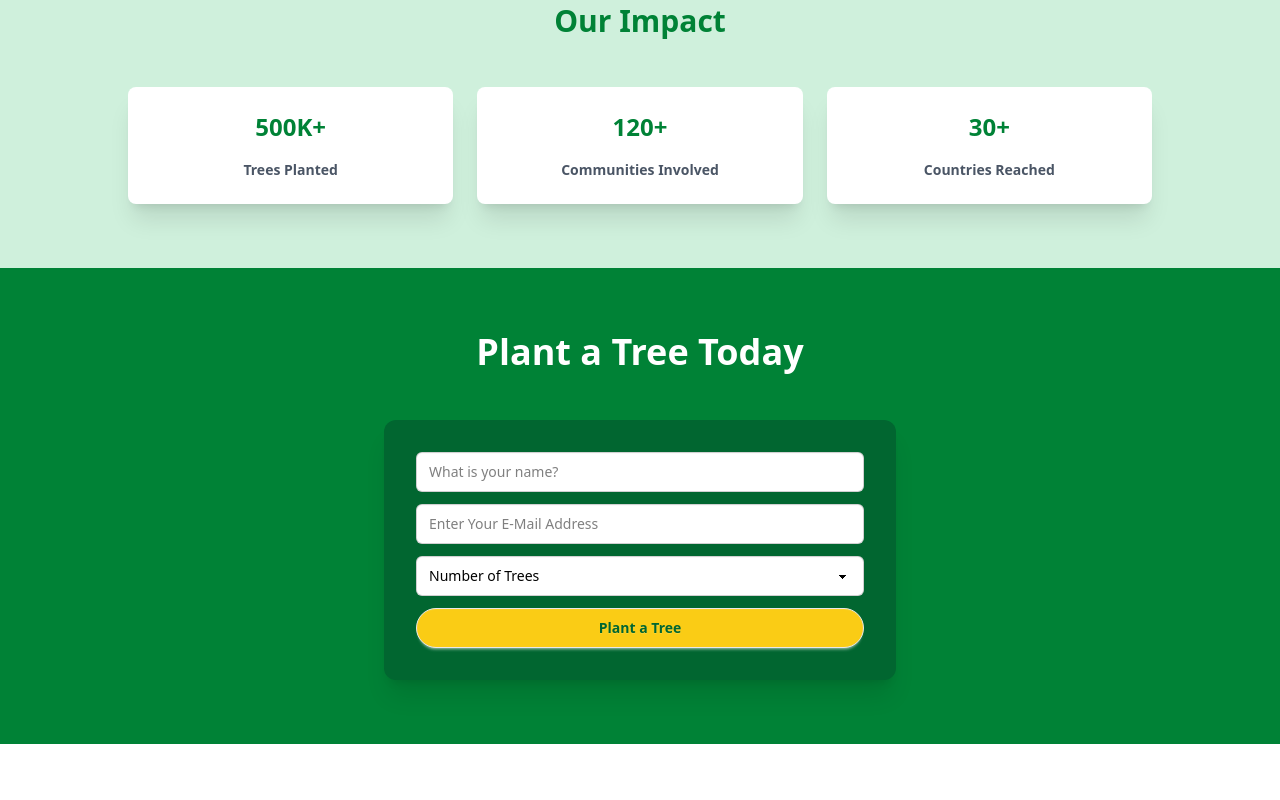
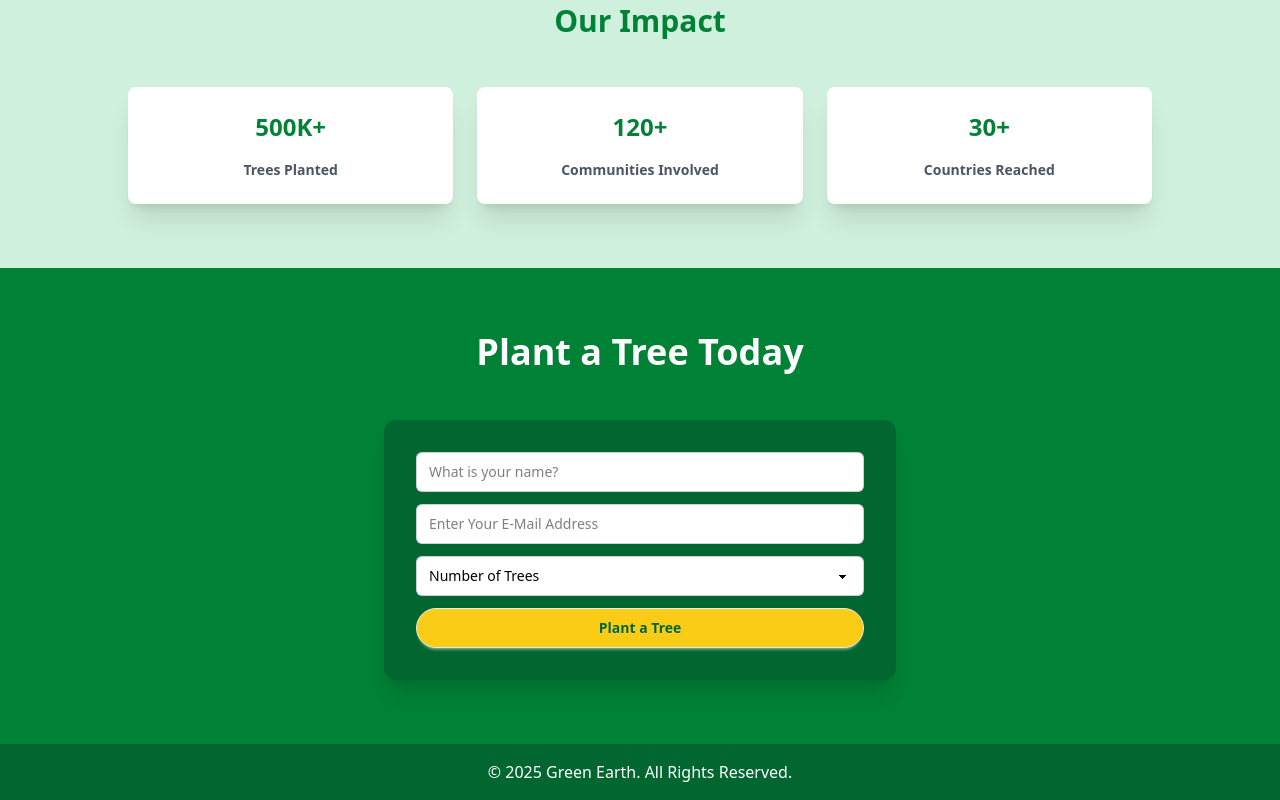
Before and after one commit to Kaosarjoy/green-earth, a plain HTML site: page index.html in a window 1280 px wide. Shown: the part 1889-2689 px from the top of the page. Before the commit the page ends 2633 px from the top, so only its background shows below. Drawn offline with nearby package versions, Linux system fonts and the light colour scheme.

Commit message:
footer design

```diff
--- a/index.html
+++ b/index.html
@@ -207,7 +207,8 @@
         </form>
     </div>
 </section>
-
+<!--Footer -->
+<footer class="bg-green-800 text-center text-white p-4 items-center">© 2025 Green Earth. All Rights Reserved.</footer>
 
 
 <script src="js/index.js"></script>
```
